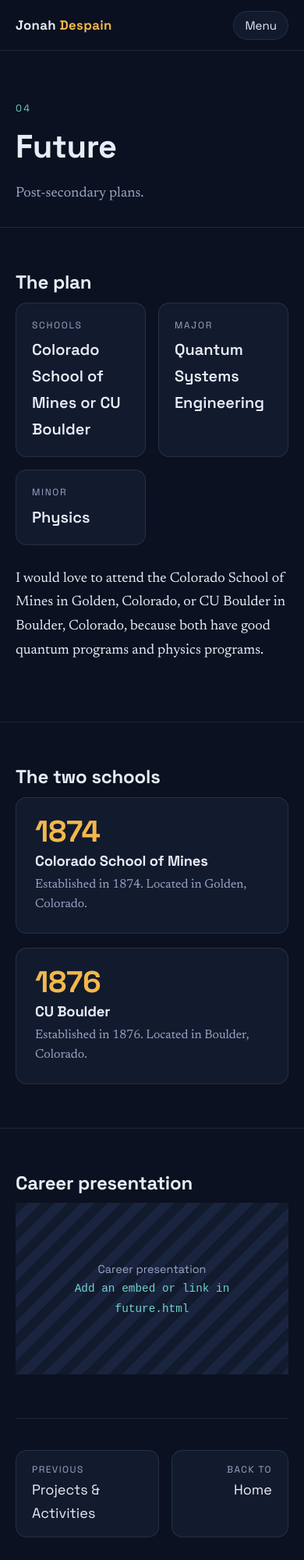
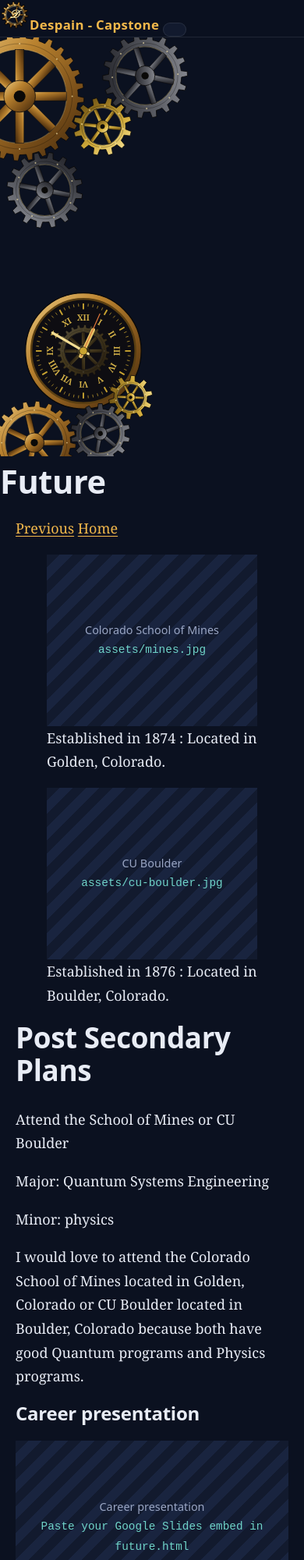
Before and after one commit to Jbugness2/Capstone, a plain HTML site: page future.html in a window 390 px wide. Shown: the top 2000 px of the page at 78% size. Drawn offline with Linux system fonts and the light colour scheme.

Commit message:
Update future.html with new content and structure

```diff
--- a/future.html
+++ b/future.html
@@ -5,24 +5,25 @@
   <meta name="viewport" content="width=device-width, initial-scale=1">
   <title>Future | Jonah Despain</title>
   <meta name="description" content="Jonah Despain's post-secondary plans: Quantum Systems Engineering at Colorado School of Mines or CU Boulder.">
+  <meta name="theme-color" content="#0d0c13">
   <link rel="preconnect" href="https://fonts.googleapis.com">
   <link rel="preconnect" href="https://fonts.gstatic.com" crossorigin>
-  <link href="https://fonts.googleapis.com/css2?family=Newsreader:ital,opsz,wght@0,6..72,400;0,6..72,600;1,6..72,400&family=Space+Grotesk:wght@400;500;600;700&display=swap" rel="stylesheet">
+  <link href="https://fonts.googleapis.com/css2?family=Caveat+Brush&family=Cabin:wght@400;500;700&family=Merriweather:ital,wght@0,400;0,700;0,900;1,400;1,700&family=Pinyon+Script&display=swap" rel="stylesheet">
   <link rel="stylesheet" href="style.css">
 </head>
 <body>
   <a class="skip-link" href="#main">Skip to main content</a>
 
   <header class="site-header">
-    <div class="wrap">
-      <a class="brand" href="index.html">Jonah <span>Despain</span></a>
-      <button class="nav-toggle" aria-expanded="false" aria-controls="site-nav">Menu</button>
+    <div class="bar">
+      <a class="brand" href="index.html"><span class="emblem" aria-hidden="true"></span><span>Despain - Capstone</span></a>
+      <button class="nav-toggle" aria-expanded="false" aria-controls="site-nav" aria-label="Menu"><span></span><span></span><span></span></button>
       <nav class="site-nav" id="site-nav" aria-label="Main">
         <ul>
           <li><a href="index.html">Home</a></li>
           <li><a href="about.html">About Me</a></li>
           <li><a href="employability.html">Employability</a></li>
-          <li><a href="projects.html">Projects &amp; Activities</a></li>
+          <li><a href="projects.html">Project &amp; Activities</a></li>
           <li><a href="future.html" aria-current="page">Future</a></li>
         </ul>
       </nav>
@@ -30,70 +31,70 @@
   </header>
 
   <main id="main">
-    <div class="page-title">
-      <div class="wrap">
-        <p class="eyebrow">04</p>
-        <h1>Future</h1>
-        <p class="lede">Post-secondary plans.</p>
-      </div>
+    <section class="banner" data-scene="future">
+      <div class="rail" aria-hidden="true"></div>
+      <h1 class="title"><span class="t-main" style="font-weight:900">Future</span></h1>
+    </section>
+
+    <div class="band">
+      <nav class="wrap" aria-label="Page navigation">
+        <a class="btn-outline" href="projects.html">Previous</a>
+        <a class="btn-outline" href="index.html">Home</a>
+      </nav>
     </div>
 
-    <section class="block">
-      <div class="wrap">
-        <h2>The plan</h2>
-        <dl class="facts">
-          <div class="fact reveal"><dt>Schools</dt><dd>Colorado School of Mines or CU Boulder</dd></div>
-          <div class="fact reveal"><dt>Major</dt><dd>Quantum Systems Engineering</dd></div>
-          <div class="fact reveal"><dt>Minor</dt><dd>Physics</dd></div>
-        </dl>
-        <div class="prose reveal">
-          <p>I would love to attend the Colorado School of Mines in Golden, Colorado, or CU Boulder in Boulder, Colorado, because both have good quantum programs and physics programs.</p>
+    <section class="sec">
+      <div class="wrap duo">
+        <div class="reveal">
+          <!-- TODO: add assets/mines.jpg and assets/cu-boulder.jpg -->
+          <div class="carousel" data-carousel>
+            <div class="frame">
+              <div class="inner">
+                <div class="slides">
+                  <div class="slide"><figure><img src="assets/mines.jpg" alt="Colorado School of Mines" width="1200" height="800"><figcaption>Established in 1874 : Located in Golden, Colorado.</figcaption></figure></div>
+                  <div class="slide"><figure><img src="assets/cu-boulder.jpg" alt="CU Boulder" width="1200" height="800"><figcaption>Established in 1876 : Located in Boulder, Colorado.</figcaption></figure></div>
+                </div>
+              </div>
+            </div>
+          </div>
+        </div>
+        <div class="reveal script-lines">
+          <h2 class="heading italic" style="margin-bottom:26px;font-size:2.3rem">Post Secondary Plans</h2>
+          <p>Attend the School of Mines or CU Boulder</p>
+          <p>Major: Quantum Systems Engineering</p>
+          <p>Minor: physics</p>
+          <p class="body">I would love to attend the Colorado School of Mines located in Golden, Colorado or CU Boulder located in Boulder, Colorado because both have good Quantum programs and Physics programs.</p>
         </div>
       </div>
     </section>
 
-    <section class="block">
+    <section class="sec">
       <div class="wrap">
-        <h2>The two schools</h2>
-        <div class="card-grid">
-          <div class="card college reveal">
-            <div class="year">1874</div>
-            <h3>Colorado School of Mines</h3>
-            <p>Established in 1874. Located in Golden, Colorado.</p>
-          </div>
-          <div class="card college reveal">
-            <div class="year">1876</div>
-            <h3>CU Boulder</h3>
-            <p>Established in 1876. Located in Boulder, Colorado.</p>
+        <h2 class="label" style="margin-bottom:22px">Career presentation</h2>
+        <!-- TODO: embed your presentation. In Google Slides choose File > Share > Publish to web > Embed, then paste the iframe inside .embed below
+             (replace the placeholder), or save slides as images and use a carousel like the other pages. -->
+        <div class="frame" style="max-width:640px">
+          <div class="inner embed">
+            <div class="placeholder" style="height:100%"><span>Career presentation<br><code>Paste your Google Slides embed in future.html</code></span></div>
           </div>
         </div>
       </div>
     </section>
 
-    <section class="block">
-      <div class="wrap">
-        <h2>Career presentation</h2>
-        <!-- TODO: embed your career presentation here, e.g. a Google Slides "Publish to web" iframe,
-             or link a PDF: <a class="btn" href="assets/career-presentation.pdf">View the presentation</a> -->
-        <div class="placeholder reveal">
-          <span>Career presentation<br><code>Add an embed or link in future.html</code></span>
-        </div>
-      </div>
-    </section>
-
-    <nav class="wrap pager" aria-label="Page navigation">
-      <a href="projects.html"><small>Previous</small>Projects &amp; Activities</a>
-      <a class="next" href="index.html"><small>Back to</small>Home</a>
-    </nav>
+    <div class="band">
+      <nav class="wrap" aria-label="Page navigation">
+        <a class="btn-outline" href="projects.html">Previous</a>
+        <a class="btn-outline" href="index.html">Home</a>
+      </nav>
+    </div>
   </main>
 
   <footer class="site-footer">
-    <div class="wrap">
-      <span>&copy; Jonah Despain</span>
-      <a href="mailto:DespainJonah@gmail.com">DespainJonah@gmail.com</a>
-    </div>
+    <a class="btn-outline wide" href="index.html">---- Home ----</a>
+    <small><a href="mailto:DespainJonah@gmail.com">DespainJonah@gmail.com</a></small>
   </footer>
 
+  <script src="steam.js"></script>
   <script src="main.js"></script>
 </body>
 </html>
```
